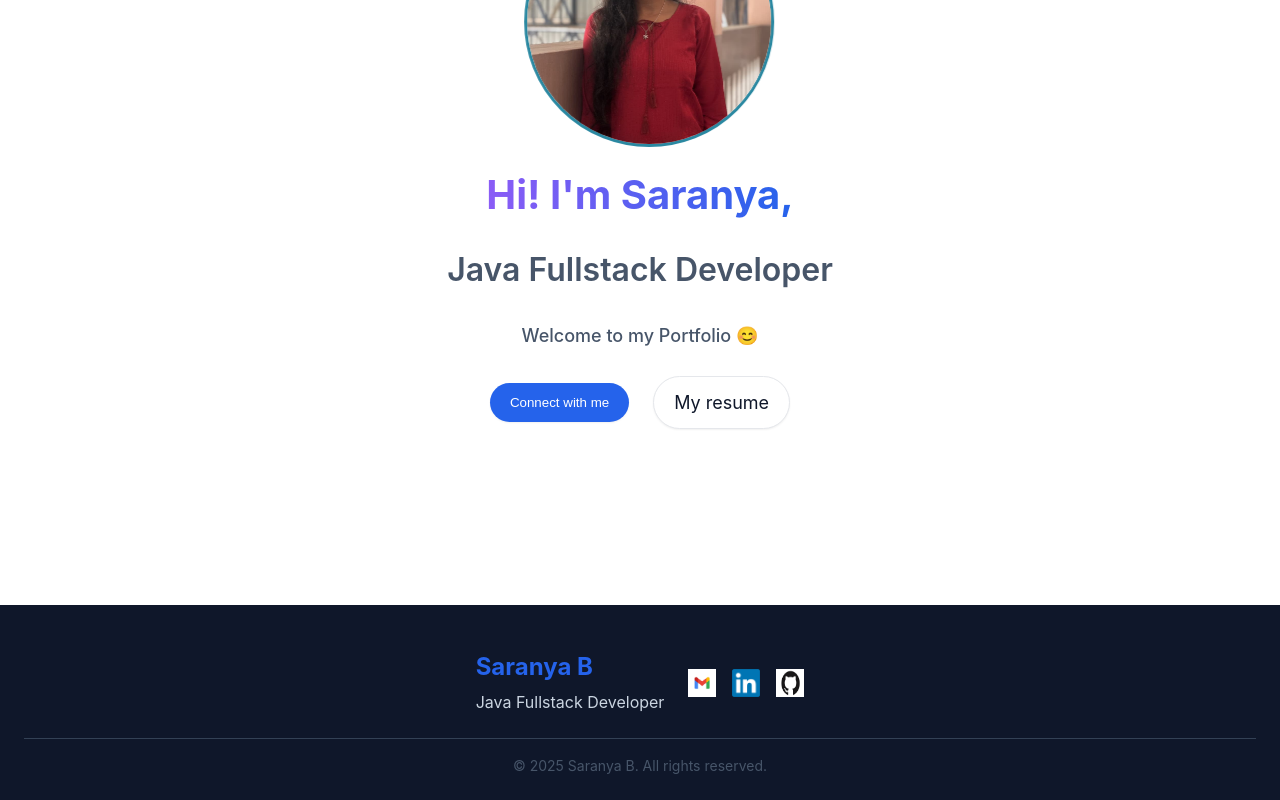
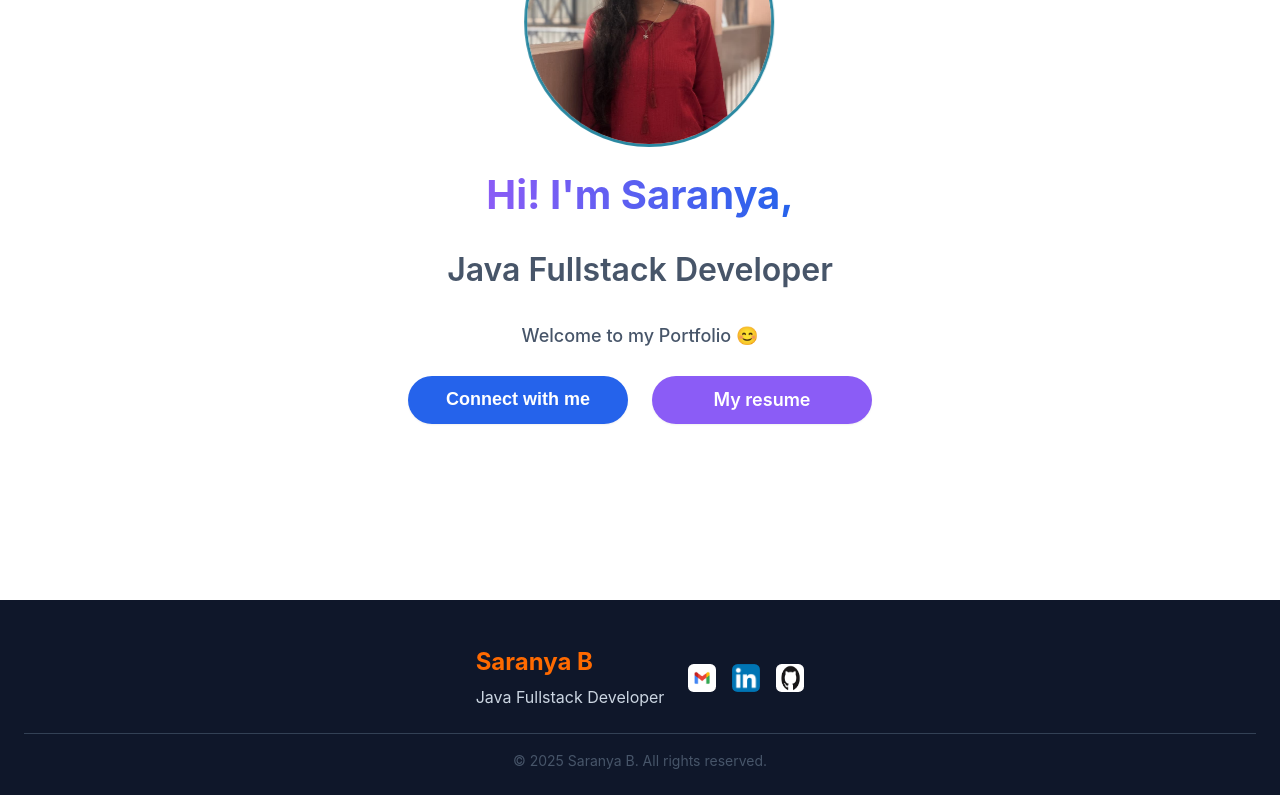
Before and after one commit to Saranyabalaji219/portfolio, a React (Vite) app: page / in a window 1280 px wide. Shown: the part 287-1087 px from the top of the page. Built offline with nearby package versions, Linux system fonts and the light colour scheme.

Commit message:
changes done

```diff
--- a/src/Component/Footer/Footer.css
+++ b/src/Component/Footer/Footer.css
@@ -18,7 +18,7 @@
 .footer-left h2 {
   font-size: var(--font-size-xl);
   margin-bottom: var(--space-2);
-  color: var(--color-primary);
+  color: #ff6a00;
 }
 
 .footer-left p {
@@ -42,6 +42,7 @@
   width: 28px;
   height: 28px;
   transition: transform 0.2s ease;
+  border-radius: 20%;
 }
 
 .footer-socials img:hover {
--- a/src/Component/Hero/Home.css
+++ b/src/Component/Hero/Home.css
@@ -40,6 +40,7 @@
     font-family: 500;
     margin-bottom: var(--space-12);
 }
+.hero-action .btn{ width: 220px; height: 48px; font-size: var(--font-size-lg); font-weight: 600; }
 
 .hero-connect{
     border: none;
@@ -49,7 +50,12 @@
 }
 
 .hero-resume{
+    background: var(--color-accent);
+    color: var(--color-primary-contrast);
+    border-color: transparent;
+    text-decoration: none;
 }
+.hero-resume:hover{ background: #9333ea; text-decoration: none; color: var(--color-primary-contrast); box-shadow: var(--shadow-md); }
 
 .hero-resume:hover{
 }
@@ -62,7 +68,7 @@
 @media (max-width:768px){
       .Home img{ width: 220px; }
       .Home h1{ width: 100%; }
-      .Home .p1{ width: 100%; font-size: var(--font-size-base); line-height: var(--line-height-normal); margin: var(--space-2) 0; }
+      .Home .p1{ width: 100%; font-size: var(--font-size-lg); line-height: var(--line-height-normal); margin: var(--space-2) 0; }
       .Home p{ width: 100%; font-size: var(--font-size-base); line-height: var(--line-height-relaxed); margin: var(--space-2) 0; }
       .hero-action{ gap: var(--space-4); font-size: var(--font-size-base); font-weight:500; margin-bottom: var(--space-10); }
 }
```
